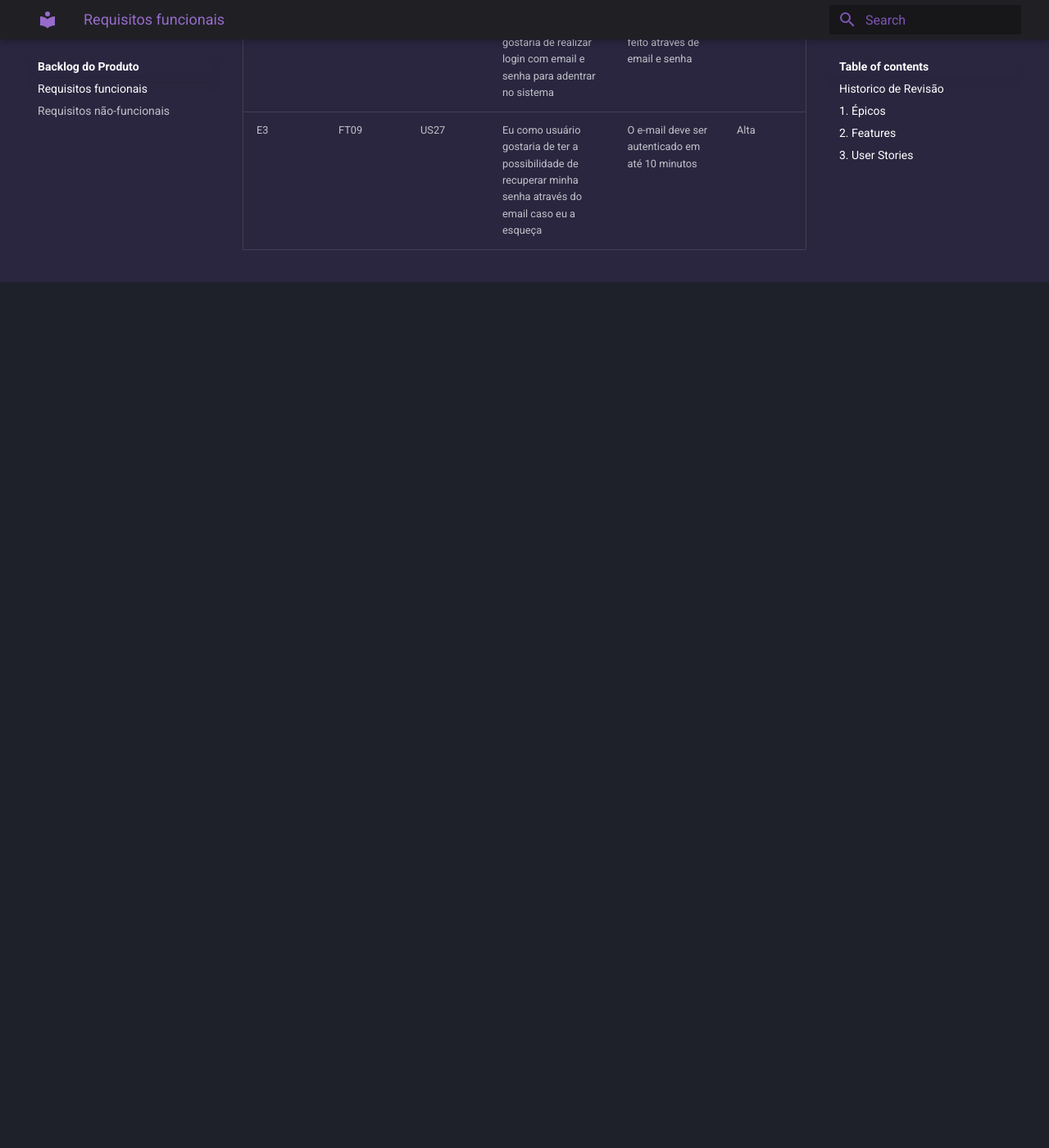
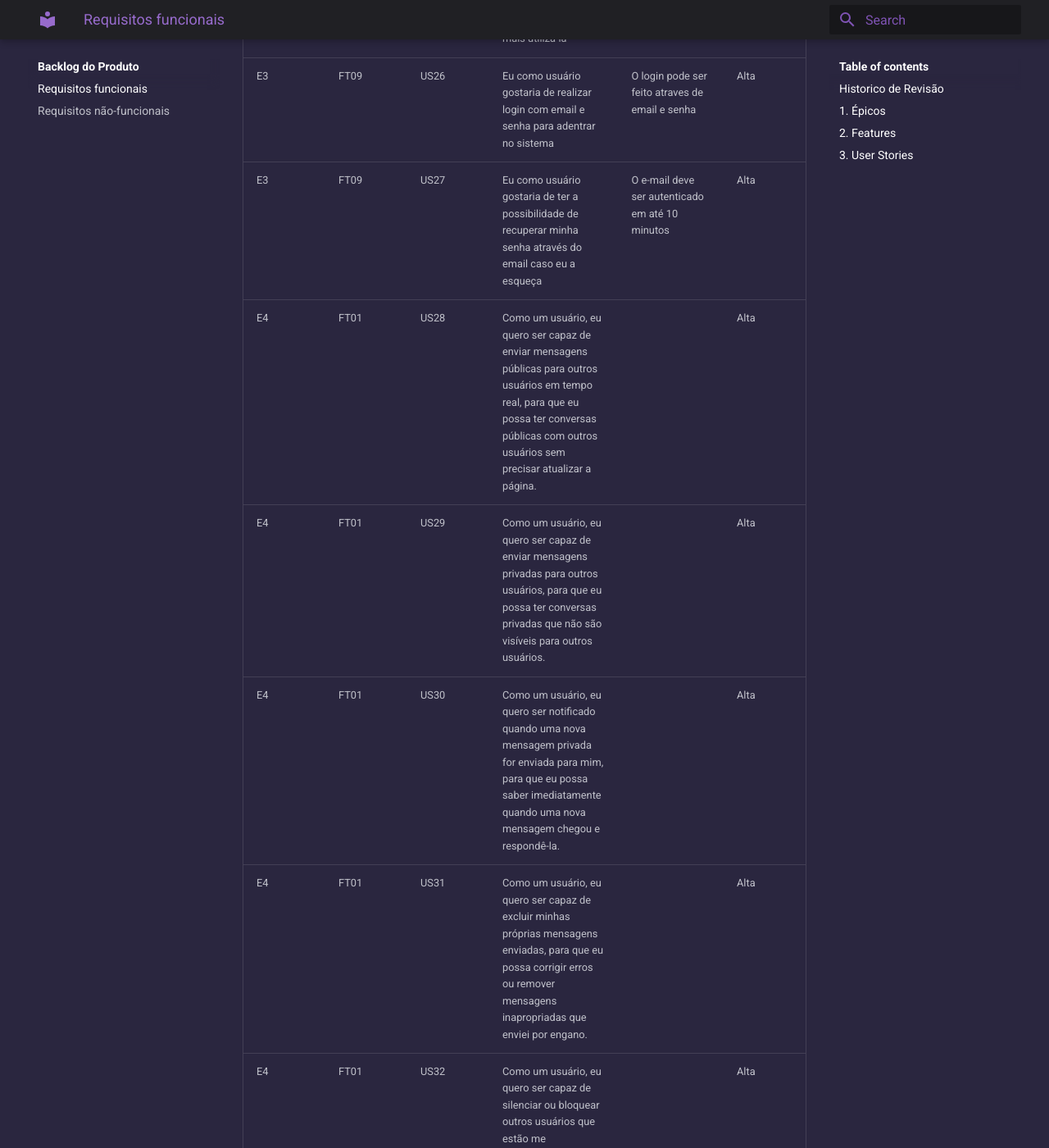
Before and after one commit to mdsreq-fga-unb/2023.1-TwoDo, an MkDocs documentation site: the page built from docs/backlog/index.md, in a window 1280 px wide and 1400 px high, scrolled down 8698 px. Shown: the whole window at 82% size. Built offline with MkDocs 1.6.1 and Material for MkDocs 9.7.7, drawn with Linux system fonts in a browser that asks for light colours; before the commit the page ends 9042 px from its top, so only the background shows below that; some of the changed text lies outside the part shown.

Commit message:
att E4-FT1

```diff
--- a/docs/backlog/index.md
+++ b/docs/backlog/index.md
@@ -260,5 +260,54 @@
 <td>O e-mail deve ser autenticado em até 10 minutos</td>
 <td>Alta</td>
 </tr>
+<tr>
+<td>E4</td>
+<td>FT01</td>
+<td>US28</td>
+<td>Como um usuário, eu quero ser capaz de enviar mensagens públicas para outros usuários em tempo real, para que eu possa ter conversas públicas com outros usuários sem precisar atualizar a página.</td>
+<td></td>
+<td>Alta</td>
+</tr>
+<tr>
+<td>E4</td>
+<td>FT01</td>
+<td>US29</td>
+<td>Como um usuário, eu quero ser capaz de enviar mensagens privadas para outros usuários, para que eu possa ter conversas privadas que não são visíveis para outros usuários.</td>
+<td></td>
+<td>Alta</td>
+</tr>
+<tr>
+<td>E4</td>
+<td>FT01</td>
+<td>US30</td>
+<td>Como um usuário, eu quero ser notificado quando uma nova mensagem privada for enviada para mim, para que eu possa saber imediatamente quando uma nova mensagem chegou e respondê-la.</td>
+<td></td>
+<td>Alta</td>
+</tr>
+<tr>
+<td>E4</td>
+<td>FT01</td>
+<td>US31</td>
+<td>Como um usuário, eu quero ser capaz de excluir minhas próprias mensagens enviadas, para que eu possa corrigir erros ou remover mensagens inapropriadas que enviei por engano.</td>
+<td></td>
+<td>Alta</td>
+</tr>
+<tr>
+<td>E4</td>
+<td>FT01</td>
+<td>US32</td>
+<td>Como um usuário, eu quero ser capaz de silenciar ou bloquear outros usuários que estão me incomodando com mensagens privadas não solicitadas, para que eu possa controlar minha experiência de comunicação.</td>
+<td></td>
+<td>Alta</td>
+</tr>
+<tr>
+<td>E4</td>
+<td>FT01</td>
+<td>US33</td>
+<td>Como um usuário, eu quero ser capaz de relatar mensagens públicas inapropriadas ou ofensivas enviadas por outros usuários, para que o administrador possa lidar com essas mensagens e tomar as medidas adequadas.</td>
+<td></td>
+<td>Alta</td>
+</tr>
+
 </tbody>
 </table>
```
